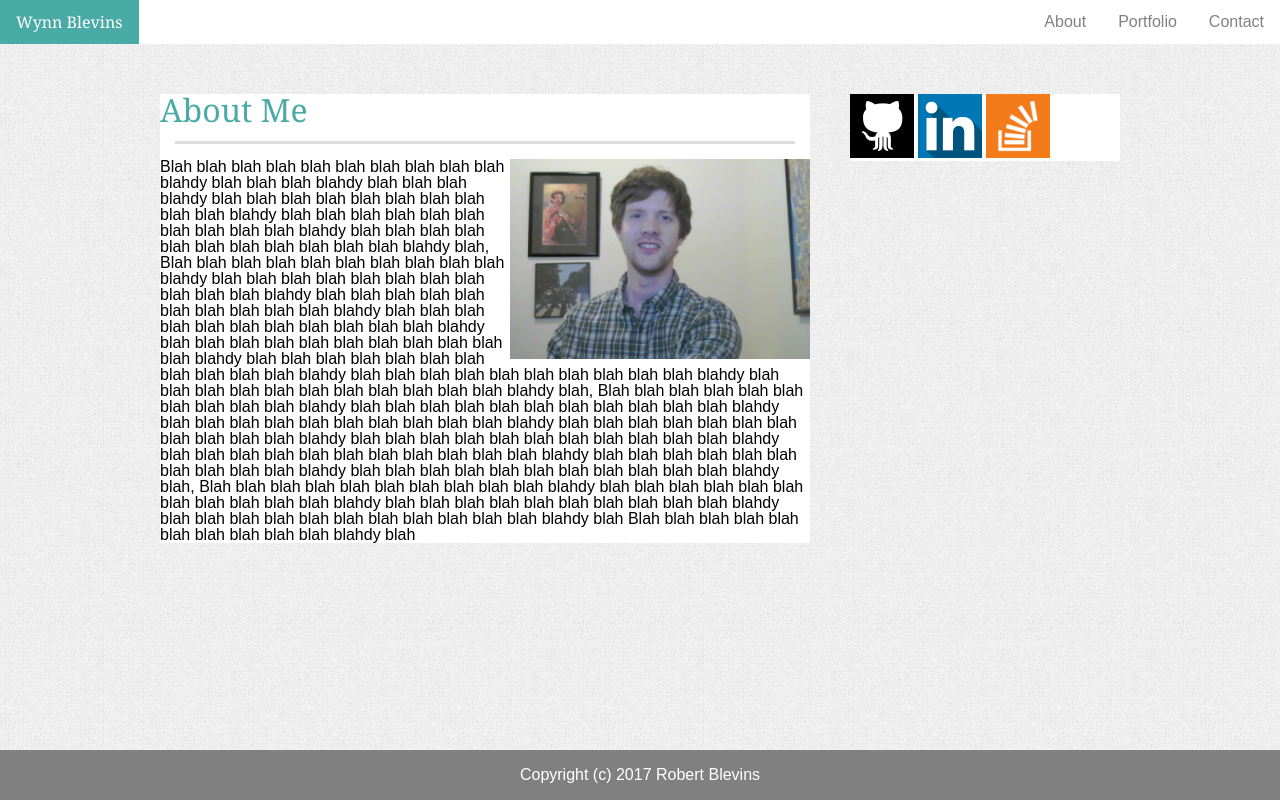
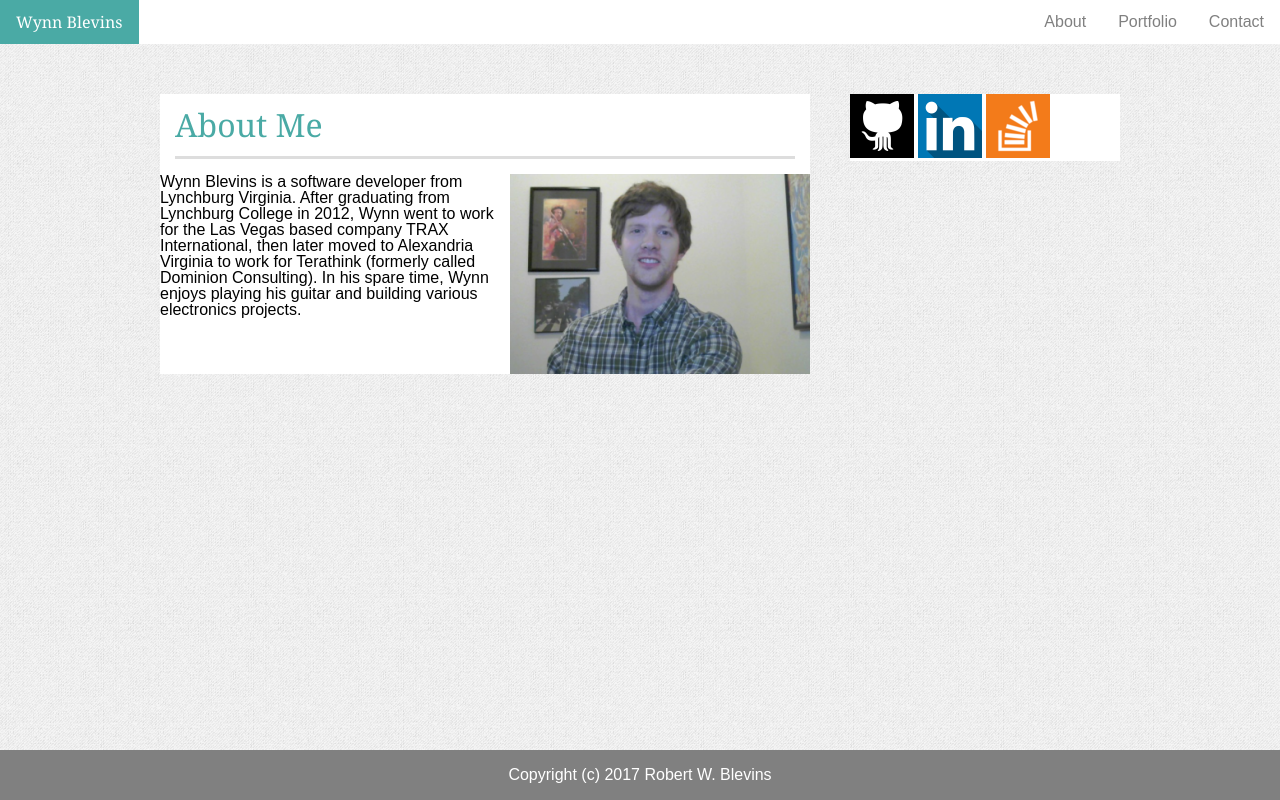
Before and after one commit to wynnblevins/wynnblevins.github.io, a plain HTML site: page index.html in a window 1280 px wide. Drawn offline with Linux system fonts and the light colour scheme.

Commit message:
Finished styling on contact form by adding padding to top of mainContentFullWidth div.

```diff
--- a/assets/css/style.css
+++ b/assets/css/style.css
@@ -7,10 +7,16 @@ h1, h2, h3, h4, h5, h6 {
     font-family: 'Georgia', Times, Times New Roman, serif;
 }
 
-h1.pageTitle,
+h1.pageTitle {
+    font-size: xx-large;
+    color: #4aaaa5;
+}
+
 h2.pageTitle {
     font-size: xx-large;
     color: #4aaaa5;
+    margin-left: 15px;
+    margin-top: 15px;
 }
 /* end font styles */
 
@@ -94,6 +100,7 @@ div.fullContent {
 
 div.mainContentFullWidth {
     background-color: white;
+    padding-top: 2px;
 }
 
 div.mainContent {
@@ -123,8 +130,12 @@ textarea.contactFormInput {
 label.contactForm,
 input.contactFormInput,
 textarea.contactFormInput {
-    width: 90%;
-    margin: auto;
+    width: 95%;
+    margin: 15px 15px 0px 15px;
+}
+
+form.contactForm {
+    padding-bottom: 20px;
 }
 /* end contact form styles */
 
--- a/index.html
+++ b/index.html
@@ -29,32 +29,13 @@
                 <div class="line"></div>
 
                 <img src="./assets/images/MainPictureResized.png" align="right">
-                <p>Blah blah blah blah blah blah blah blah
-                blah blah blahdy blah blah blah blahdy blah blah blah blahdy
-                blah blah blah blah blah blah blah blah blah blah blahdy blah
-                blah blah blah blah blah blah blah blah blah blahdy blah
-                blah blah blah blah blah blah blah blah blah blah blahdy blah,
-                Blah blah blah blah blah blah blah blah blah blah blahdy blah
-                blah blah blah blah blah blah blah blah blah blah blahdy blah
-                blah blah blah blah blah blah blah blah blah blahdy blah
-                blah blah blah blah blah blah blah blah blah blah blahdy blah
-                blah blah blah blah blah blah blah blah blah blah blahdy blah
-                blah blah blah blah blah blah blah blah blah blah blahdy blah
-                blah blah blah blah blah blah blah blah blah blahdy blah
-                blah blah blah blah blah blah blah blah blah blah blahdy blah,
-                Blah blah blah blah blah blah blah blah blah blah blahdy blah
-                blah blah blah blah blah blah blah blah blah blah blahdy blah
-                blah blah blah blah blah blah blah blah blah blahdy blah
-                blah blah blah blah blah blah blah blah blah blah blahdy blah
-                blah blah blah blah blah blah blah blah blah blah blahdy blah
-                blah blah blah blah blah blah blah blah blah blah blahdy blah
-                blah blah blah blah blah blah blah blah blah blahdy blah
-                blah blah blah blah blah blah blah blah blah blah blahdy blah,
-                Blah blah blah blah blah blah blah blah blah blah blahdy blah
-                blah blah blah blah blah blah blah blah blah blah blahdy blah
-                blah blah blah blah blah blah blah blah blah blahdy blah
-                blah blah blah blah blah blah blah blah blah blah blahdy blah
-                Blah blah blah blah blah blah blah blah blah blah blahdy blah </p>
+                <p>Wynn Blevins is a software developer from Lynchburg Virginia.
+                    After graduating from Lynchburg College in 2012, Wynn went to
+                    work for the Las Vegas based company TRAX International, then
+                    later moved to Alexandria Virginia to work for Terathink (formerly
+                    called Dominion Consulting).  In his spare time, Wynn enjoys
+                    playing his guitar and building various electronics projects.
+                </p>
             </div>
 
             <!--Sidebar-->
@@ -81,7 +62,7 @@
     </div>
     <!-- sticky footer -->
     <footer class="footer">
-        <p class="copyright">Copyright (c) 2017 Robert Blevins</p>
+        <p class="copyright">Copyright (c) 2017 Robert W. Blevins</p>
     </footer>
 </body>
 </html>
```
Also changed, not shown: contact.html (+2 -2 lines), portfolio.html (+1 -1 lines).
